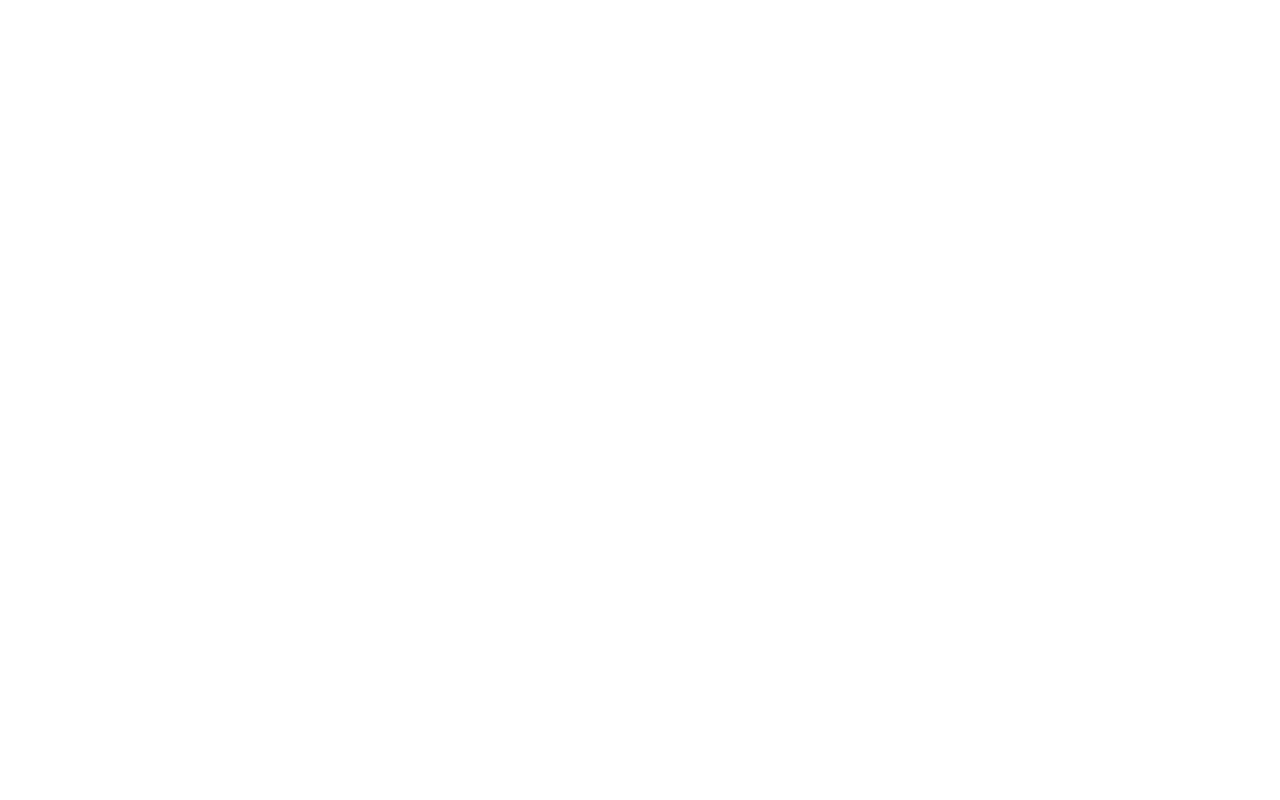
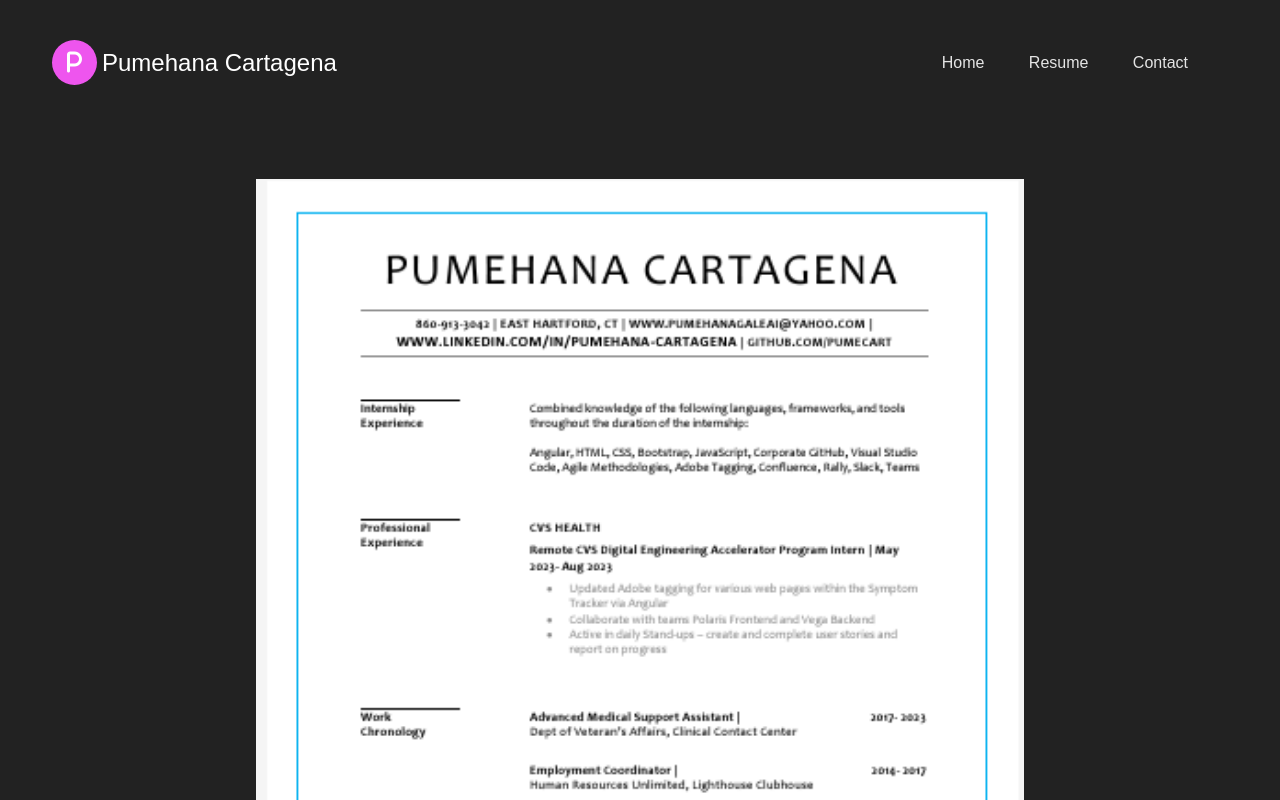
Before and after one commit to pumecart/PersonalProjects, a plain HTML site: page resume.html in a window 1280 px wide. Shown: the top 800 px of the page. Drawn offline with nearby package versions, Linux system fonts and the light colour scheme.

Commit message:
resume-page edits

```diff
--- a/resume.html
+++ b/resume.html
@@ -0,0 +1,42 @@
+<!DOCTYPE html>
+<html lang="en">
+<head>
+    <meta charset="UTF-8">
+    <meta http-equiv="X-UA-Compatible" content="IE=edge">
+    <meta name="viewport" content="width=device-width, initial-scale=1.0">
+    <title>Pumehana's Virtual Resume</title>
+    <link rel="stylesheet" href="style.css">
+    <!-- Font awesome cdn font icon css -->
+     <link rel="stylesheet" href="https://cdnjs.cloudflare.com/ajax/libs/font-awesome/6.6.0/css/all.min.css">
+</head>
+<body>
+    <div class="hero-header">
+        <div class="wrapper">
+            <header>
+                <div class="logo">
+                    <i class="fa-solid fa-p"></i>
+                    <div class="logo-text">Pumehana Cartagena</div>
+                </div>
+                <nav>
+                    <div class="togglebtn">
+                        <span></span>
+                        <span></span>
+                        <span></span>
+                    </div>
+                    <ul class="navlinks">
+                        <li><a href="/index.html">Home</a></li>
+                        <li><a href="#">Resume</a></li>
+                        <li><a href="/contact.html">Contact</a></li>
+                    </ul>
+                </nav>
+            </header>
+            <div class="resume-container">
+                <img src="images/Screenshot 2024-08-26 133624.png" alt="">
+            </div>
+        </div>
+    </div>
+    <!-- typed js for typing text effect -->
+    <script src="https://cdnjs.cloudflare.com/ajax/libs/typed.js/2.0.10/typed.min.js"></script>
+    <script src="js/scripts.js"></script>
+</body>
+</html>
--- a/style.css
+++ b/style.css
@@ -175,6 +175,17 @@ nav .navlinks li a{
     transform: rotate(360deg);
 }
 
+.resume-container{
+    display: flex;
+    justify-content: space-around;
+    align-items: center;
+    padding: 4rem;
+}
+
+.resume-container img{
+    width: 60vw;
+}
+
 /* Responsive design & displaying navbar for small screen */
 @media(max-width: 930px)
 {
@@ -240,4 +251,8 @@ nav .navlinks li a{
     .hero-text{
         padding: 40px 0px;
     }
+
+    .resume-container img{
+        width: 80vw;
+    }
 }
```
Also changed, not shown: index.html (+2 -2 lines), images/Screenshot 2024-08-26 133624.png (added), images/hero.jpg (deleted), images/hero.webp (deleted), images/thumbnail.jpg (deleted).
